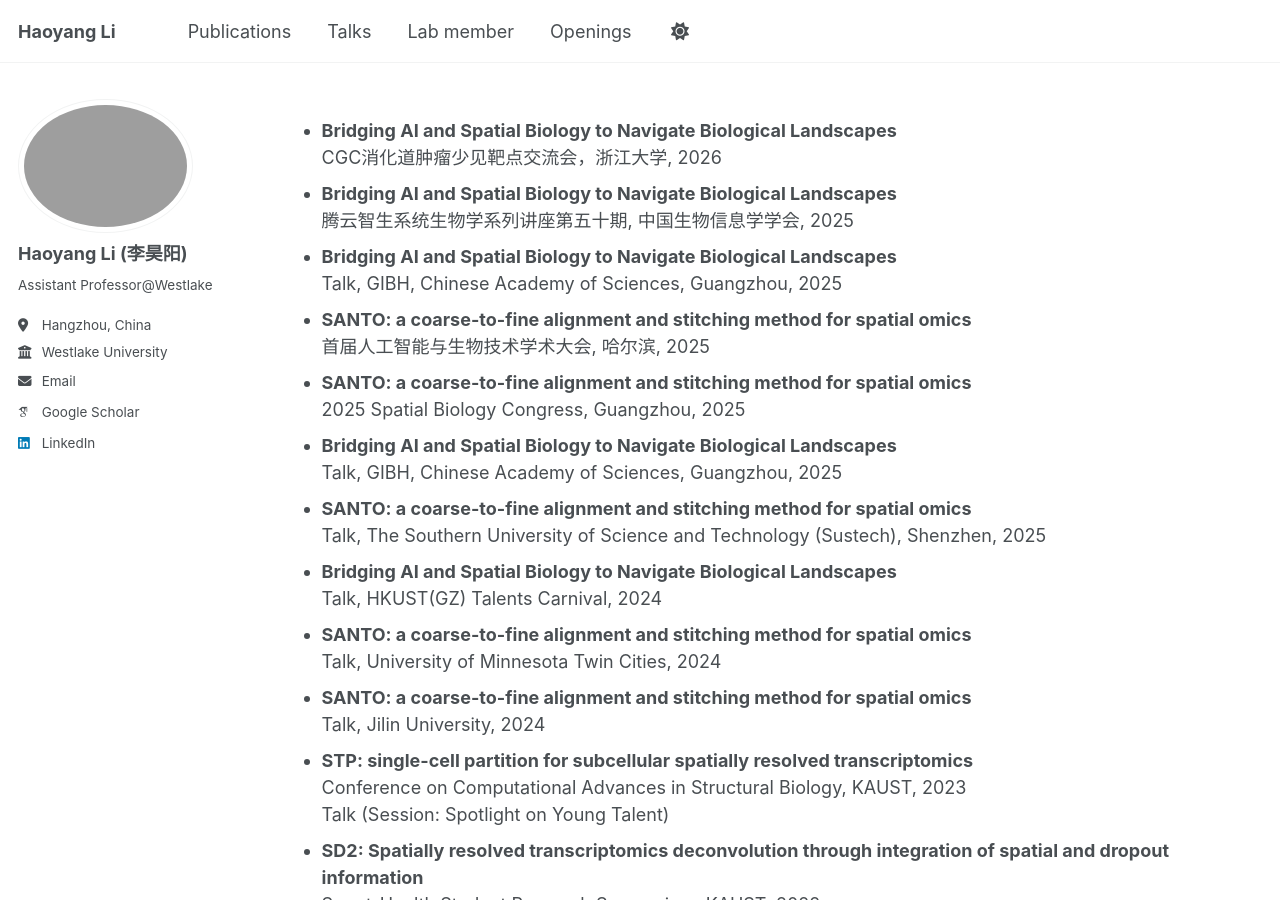
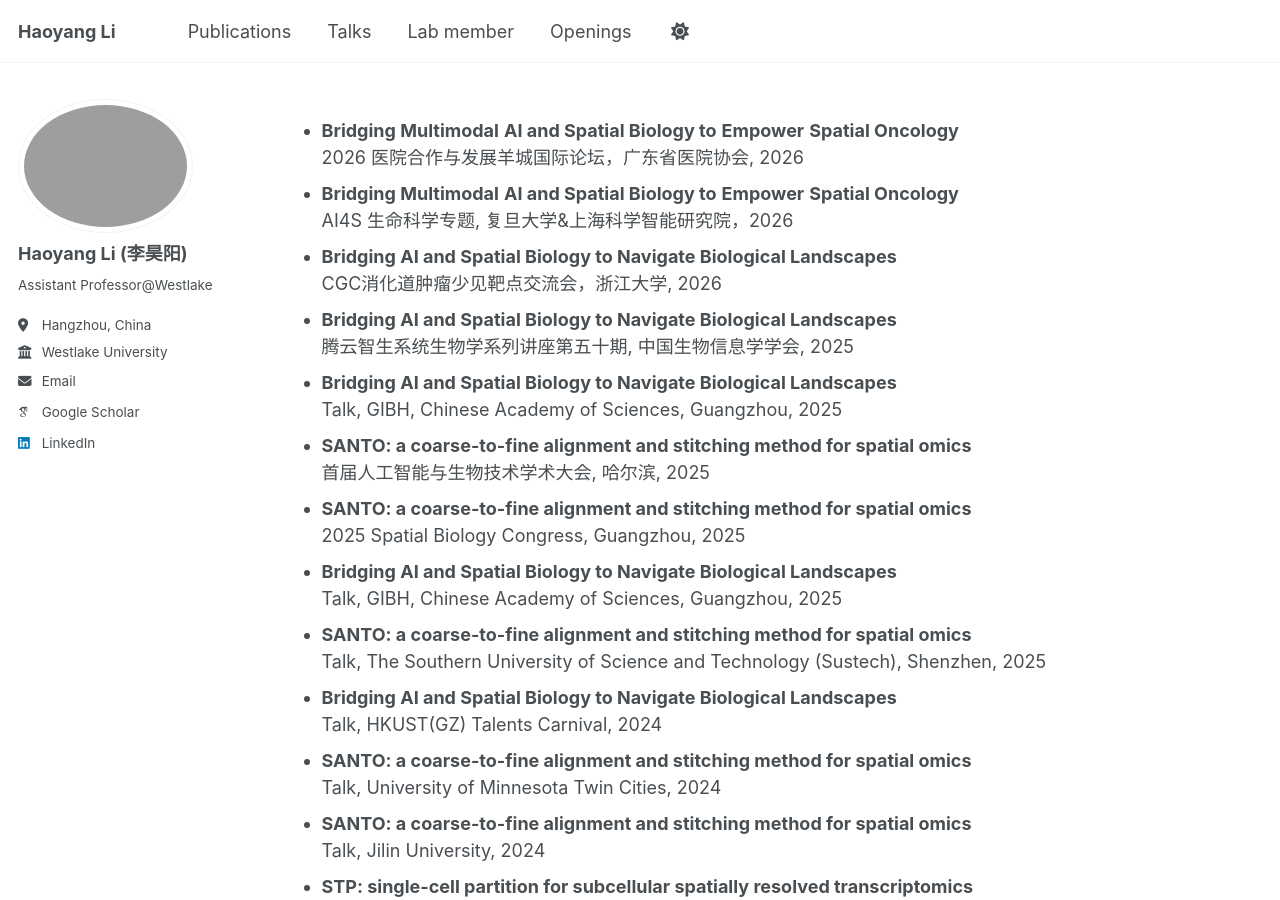
Before and after one commit to leihouyeung/lihaoyang.github.io, a Jekyll site: the page built from _pages/talks.md, in a window 1280 px wide and 900 px high. Built offline with Jekyll 4.4.1, drawn with Linux system fonts in a browser that asks for light colours; some web fonts are replaced.

Commit message:
update website

```diff
--- a/_pages/talks.md
+++ b/_pages/talks.md
@@ -9,6 +9,10 @@ redirect_from:
 
 
 
+- **Bridging Multimodal** **AI and Spatial Biology to** **Empower** **Spatial Oncology**
+  2026 医院合作与发展羊城国际论坛，广东省医院协会, 2026<br>
+- **Bridging Multimodal** **AI and Spatial Biology to** **Empower** **Spatial Oncology**
+  AI4S 生命科学专题, 复旦大学&上海科学智能研究院，2026<br>
 - **Bridging AI and Spatial Biology to Navigate Biological Landscapes**
   CGC消化道肿瘤少见靶点交流会，浙江大学, 2026<br>
 - **Bridging AI and Spatial Biology to Navigate Biological Landscapes**
```
Also changed, not shown: _pages/labmember.md (+2 -0 lines), _pages/publications.md (+2 -0 lines), 1 other file.
